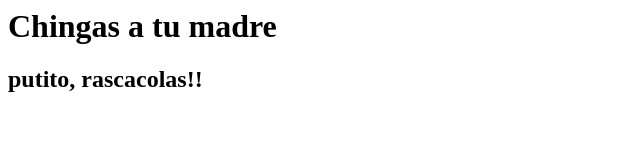
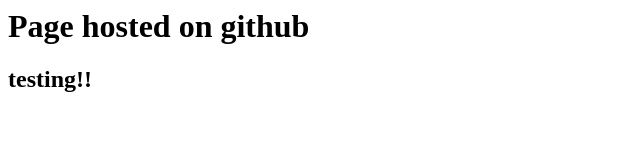
Before and after one commit to jrra78/economicprognosis, a plain HTML site: page index.html in a window 1280 px wide. Shown: the whole page, without its empty margins (0-640 px from the left). Drawn offline with Linux system fonts and the light colour scheme.

Commit message:
Update index.html

```diff
--- a/index.html
+++ b/index.html
@@ -1,2 +1,2 @@
-<h1> Chingas a tu madre </h1>
-<h2>putito, rascacolas!! </h2>
+<h1> Page hosted on github </h1>
+<h2> testing!! </h2>
```
